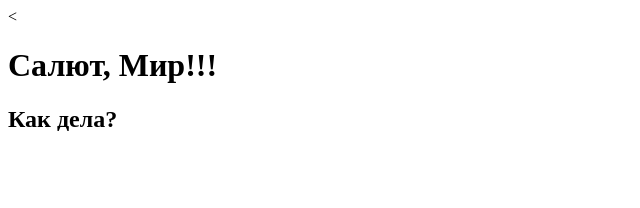
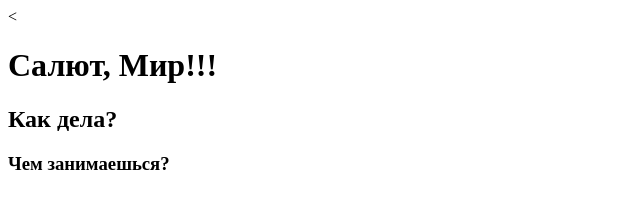
Before and after one commit to guginsamurai/git_project, a plain HTML site: page index.html in a window 1280 px wide. Shown: the whole page, without its empty margins (0-640 px from the left). Drawn offline with Linux system fonts and the light colour scheme.

Commit message:
change index

```diff
--- a/index.html
+++ b/index.html
@@ -10,5 +10,6 @@
 <body>
     <h1>Салют, Мир!!!</h1>
     <h2>Как дела?</h2>
+    <h3>Чем занимаешься?</h3>
 </body>
 </html>
```
